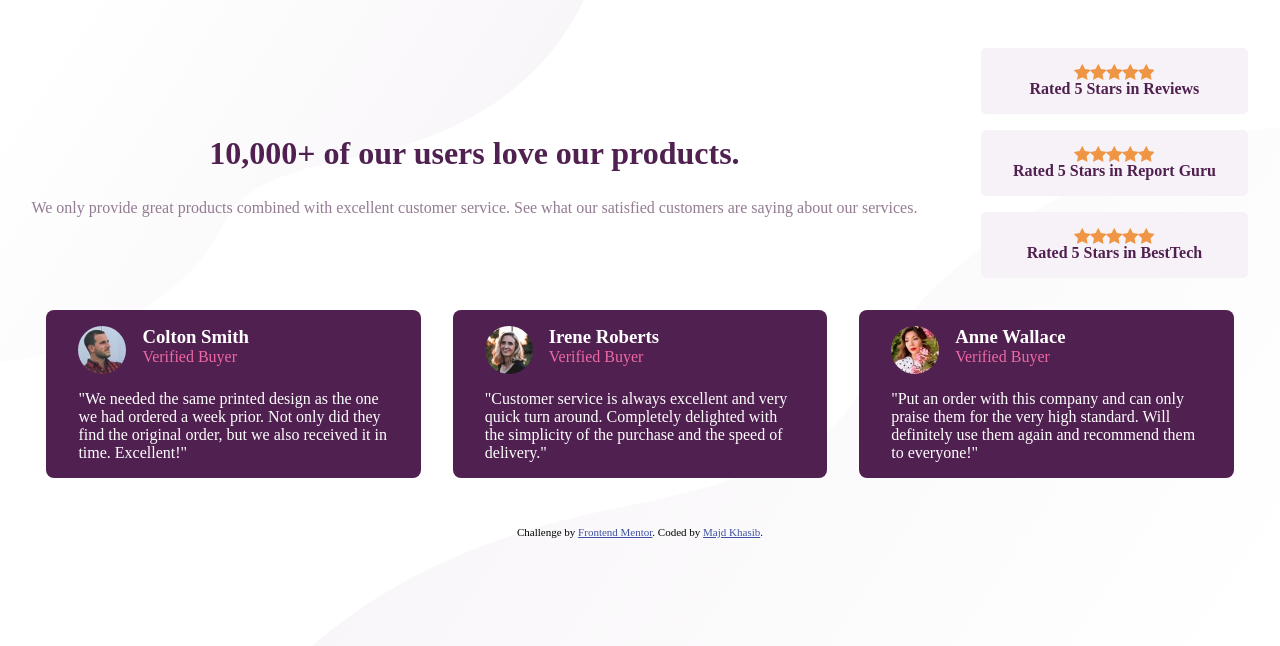
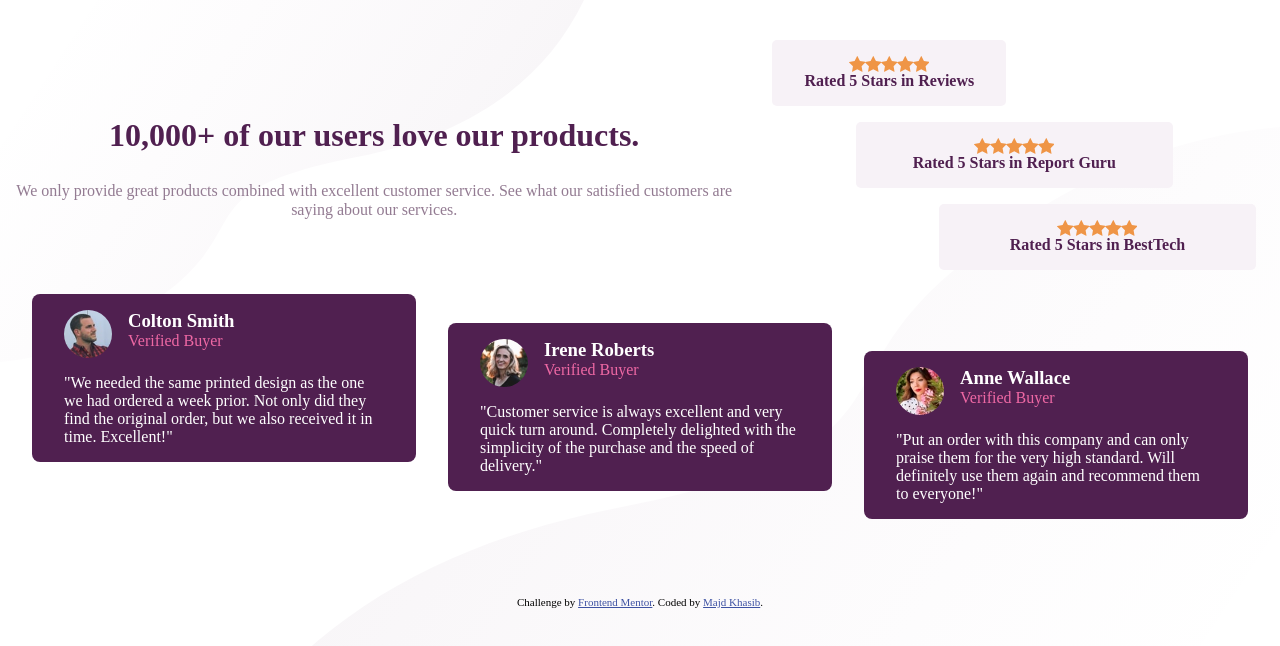
Before and after one commit to MKhasib/social-proof-section-master, a plain HTML site: page index.html in a window 1280 px wide. Drawn offline with Linux system fonts and the light colour scheme.

Commit message:
feat(stairs): adding stairs to desktop design

```diff
--- a/index.html
+++ b/index.html
@@ -36,21 +36,21 @@
           </div>
         </div>
         <div class="section1__reviews">
-          <div class="review--card flex-item-1">
+          <div class="review-card review-card-1">
             <div>
               <span class="star"></span><span class="star"></span><span class="star"></span><span
                 class="star"></span><span class="star"></span>
             </div>
             Rated 5 Stars in Reviews
           </div>
-          <div class="review--card flex-item-2">
+          <div class="review-card review-card-2">
             <div>
               <span class="star"></span><span class="star"></span><span class="star"></span><span
                 class="star"></span><span class="star"></span>
             </div>
             Rated 5 Stars in Report Guru
           </div>
-          <div class="review--card flex-item-3">
+          <div class="review-card review-card-3">
             <div>
               <span class="star"></span><span class="star"></span><span class="star"></span><span
                 class="star"></span><span class="star"></span>
@@ -60,7 +60,7 @@
         </div>
       </div>
       <div class="section2">
-        <div class="testimonial flex-item-1">
+        <div class="testimonial testimonial-1">
           <div class="testimonial__container">
             <div class="testimonial__author--info">
               <img src="images/image-colton.jpg" class="avatar"></img>
@@ -74,7 +74,7 @@
               but we also received it in time. Excellent!"</p>
           </div>
         </div>
-        <div class="testimonial flex-item-2">
+        <div class="testimonial testimonial-2">
           <div class="testimonial__container">
             <div class="testimonial__author--info">
               <img src="images/image-irene.jpg" class="avatar"></img>
@@ -88,7 +88,7 @@
                 delivery."</p>
           </div>
         </div>
-        <div class="testimonial flex-item-3">
+        <div class="testimonial testimonial-3">
           <div class="testimonial__container">
             <div class="testimonial__author--info">
               <img src="images/image-anne.jpg" class="avatar"></img>
--- a/style.css
+++ b/style.css
@@ -66,10 +66,10 @@ body {
 	height: 1rem;
 }
 
-.review--card {
+.review-card {
 	background-color: var(--clr-secondary-600);
 	padding: 1em 2em;
-	margin: 1em;
+	margin: .5em;
 	border-radius: 5px;
 	text-align: center;
 	color: var(--clr-primary-400);
@@ -85,6 +85,7 @@ body {
 .testimonial__container {
 	display: flex;
 	flex-direction: column;
+	align-items: stretch;
 	gap: 1em;
 }
 .testimonial__author--info {
@@ -102,27 +103,43 @@ body {
 }
 .section2 {
 	width: 100%;
+
 }
-@media screen and (min-width: 600px) {
+@media screen and (min-width: 900px) {
 	.section1 {
 		flex-direction: row;
 	}
 	.section2 {
-		display: flex;
-		flex-wrap: wrap;
-		align-items: center;
-		justify-content: center;
+		display: grid;
+		grid-template-columns: 1fr 1fr 1fr;
+		grid-template-rows:repeat(10, 1fr);
 	}
-	.section2 > .testimonial {
-		flex-basis: 30%;
+	.section1__reviews{
+		display: grid;
+		grid-template-columns: repeat(6, 1fr);
+		grid-template-rows: 1fr 1fr 1fr;
 	}
-	.flex-item-1 {
-		align-self: flex-start;
+	.review-card-1{
+		grid-column: 1/4;
+		grid-row:1/2
 	}
-	.flex-item-2 {
-		align-self: center;
+	.review-card-2{
+		grid-column: 2/6;
+		grid-row:2/3
+
 	}
-	.flex-item-3 {
-		align-self: flex-end;
+	.review-card-3{
+		grid-column: 3/7;
+		grid-row:3/4
 	}
+	.testimonial-1{
+		grid-row:1/8
+	}
+	.testimonial-2{
+		grid-row:2/9
+	}
+	.testimonial-3{
+		grid-row:3/10
+	}
+
 }
```
